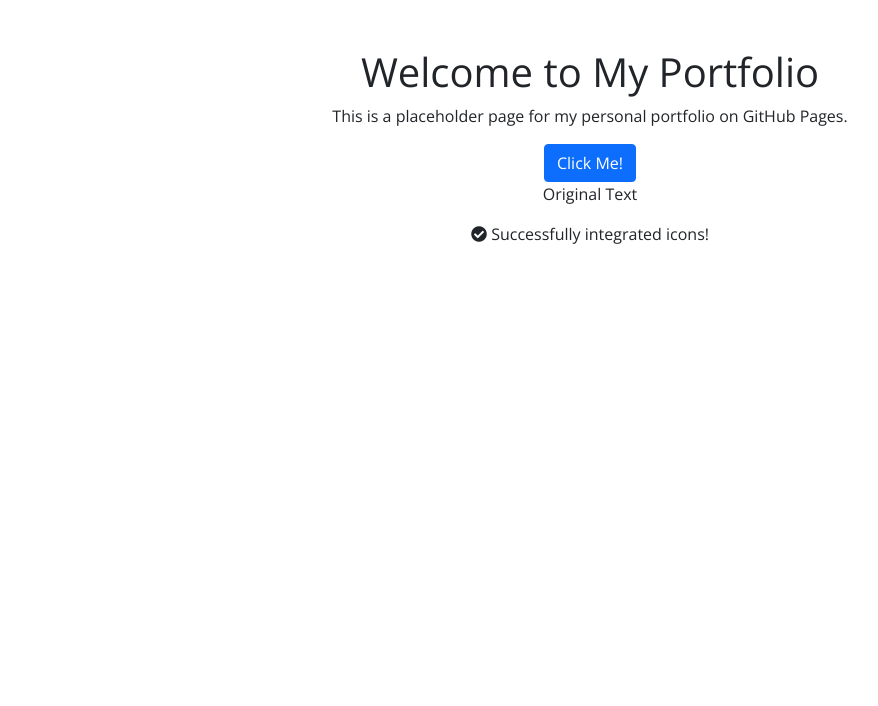
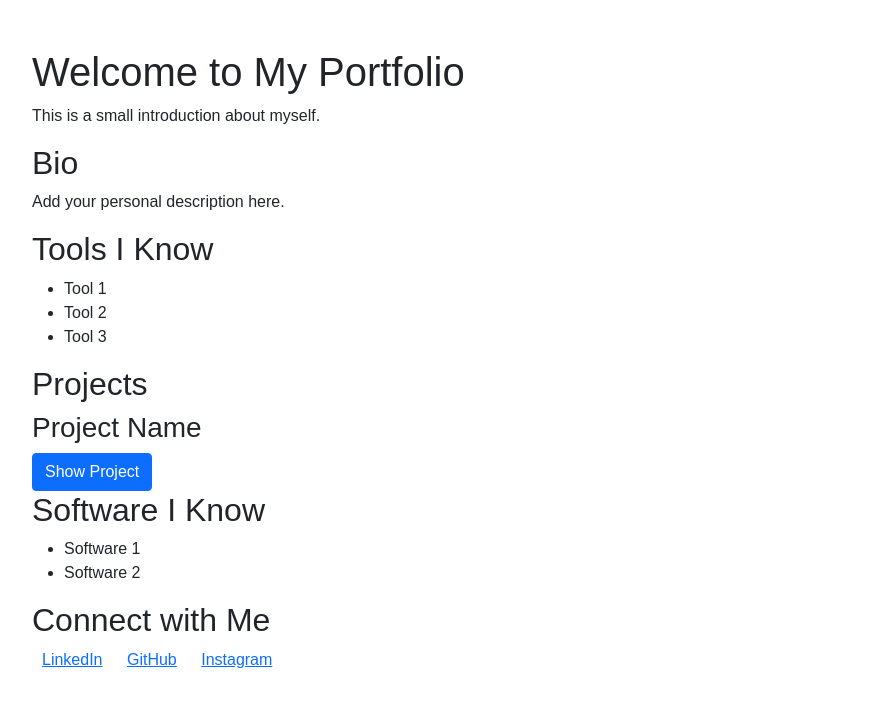
Before and after one commit to UltiRevenge/UltiRevenge.github.io, a plain HTML site: page index.html in a window 1280 px wide. Shown: the whole page, without its empty margins (50-928 px from the left). Drawn offline with nearby package versions, Linux system fonts and the light colour scheme.

Commit message:
Update website with new sections and design

```diff
--- a/index.html
+++ b/index.html
@@ -3,39 +3,64 @@
 <head>
     <meta charset="UTF-8">
     <meta name="viewport" content="width=device-width, initial-scale=1.0">
-    <title>Welcome to My Portfolio</title>
-    <!-- Bootstrap CSS -->
+    <title>Your Portfolio Title</title>
     <link href="https://cdn.jsdelivr.net/npm/bootstrap@5.1.3/dist/css/bootstrap.min.css" rel="stylesheet">
-    <!-- Google Fonts -->
-    <link href="https://fonts.googleapis.com/css2?family=Open+Sans&display=swap" rel="stylesheet">
-    <!-- Font Awesome -->
-    <link rel="stylesheet" href="https://cdnjs.cloudflare.com/ajax/libs/font-awesome/5.15.3/css/all.min.css">
-    <!-- Custom Styles -->
     <style>
-        body {
-            font-family: 'Open Sans', sans-serif;
-            animation: fadeIn 2s ease-in;
-        }
-        @keyframes fadeIn {
-            from { opacity: 0; }
-            to { opacity: 1; }
-        }
+        body { font-family: 'Arial', sans-serif; }
+        .social-icons a { margin: 0 10px; }
     </style>
 </head>
 <body>
-    <div class="container text-center mt-5">
+    <div class="container mt-5">
         <h1>Welcome to My Portfolio</h1>
-        <p>This is a placeholder page for my personal portfolio on GitHub Pages.</p>
-        <button onclick="changeText()" class="btn btn-primary">Click Me!</button>
-        <p id="text">Original Text</p>
-        <i class="fas fa-check-circle"></i> Successfully integrated icons!
+        <p>This is a small introduction about myself.</p>
+
+        <section id="bio">
+            <h2>Bio</h2>
+            <p>Add your personal description here.</p>
+        </section>
+
+        <section id="tools">
+            <h2>Tools I Know</h2>
+            <ul>
+                <li>Tool 1</li>
+                <li>Tool 2</li>
+                <li>Tool 3</li>
+            </ul>
+        </section>
+
+        <section id="projects">
+            <h2>Projects</h2>
+            <!-- Example project pop-up (add more as needed) -->
+            <div class="project">
+                <h3>Project Name</h3>
+                <button class="btn btn-primary" type="button" data-bs-toggle="collapse" data-bs-target="#project1" aria-expanded="false" aria-controls="project1">
+                    Show Project
+                </button>
+                <div class="collapse" id="project1">
+                    <div class="card card-body">
+                        Project details or link goes here.
+                    </div>
+                </div>
+            </div>
+        </section>
+
+        <section id="software">
+            <h2>Software I Know</h2>
+            <ul>
+                <li>Software 1</li>
+                <li>Software 2</li>
+            </ul>
+        </section>
+
+        <section class="social-icons">
+            <h2>Connect with Me</h2>
+            <a href="https://linkedin.com/in/yourprofile" target="_blank">LinkedIn</a>
+            <a href="https://github.com/yourusername" target="_blank">GitHub</a>
+            <a href="https://instagram.com/yourusername" target="_blank">Instagram</a>
+        </section>
     </div>
-    <!-- Bootstrap Bundle with Popper -->
+
     <script src="https://cdn.jsdelivr.net/npm/bootstrap@5.1.3/dist/js/bootstrap.bundle.min.js"></script>
-    <script>
-        function changeText() {
-            document.getElementById('text').innerHTML = "Changed Text!";
-        }
-    </script>
 </body>
 </html>
```
